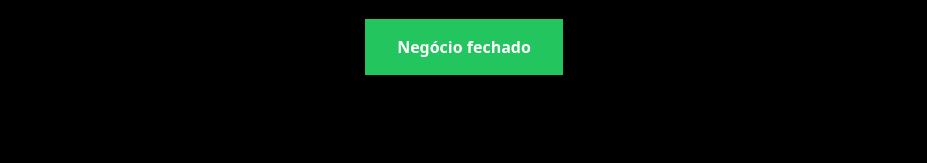
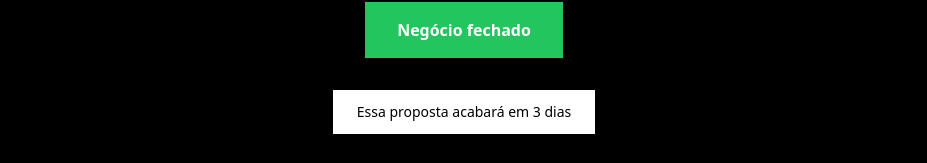
Before and after one commit to correiafm92/hypnoscopy, a React (Vite) app: page / in a window 1280 px wide. Shown: the part 676-839 px from the top of the page, without its empty margins (176-1103 px from the left). Before the commit the page ends 800 px from the top, so only its background shows below. Built offline with nearby package versions, Linux system fonts and the light colour scheme.

Commit message:
Add scarcity trigger message
Implemented a minimalist white text message below the green button stating "Essa proposta acabará em 3 dias" to create a sense of urgency.
[skip gpt_engineer]

```diff
--- a/src/pages/Index.tsx
+++ b/src/pages/Index.tsx
@@ -33,6 +33,12 @@ const Index = () => {
       >
         Negócio fechado
       </a>
+
+      <div className="bg-white text-black px-6 py-3 rounded-lg shadow-md mt-4 fade-in">
+        <p className="text-sm font-medium">
+          Essa proposta acabará em 3 dias
+        </p>
+      </div>
     </div>
   );
 };
```
